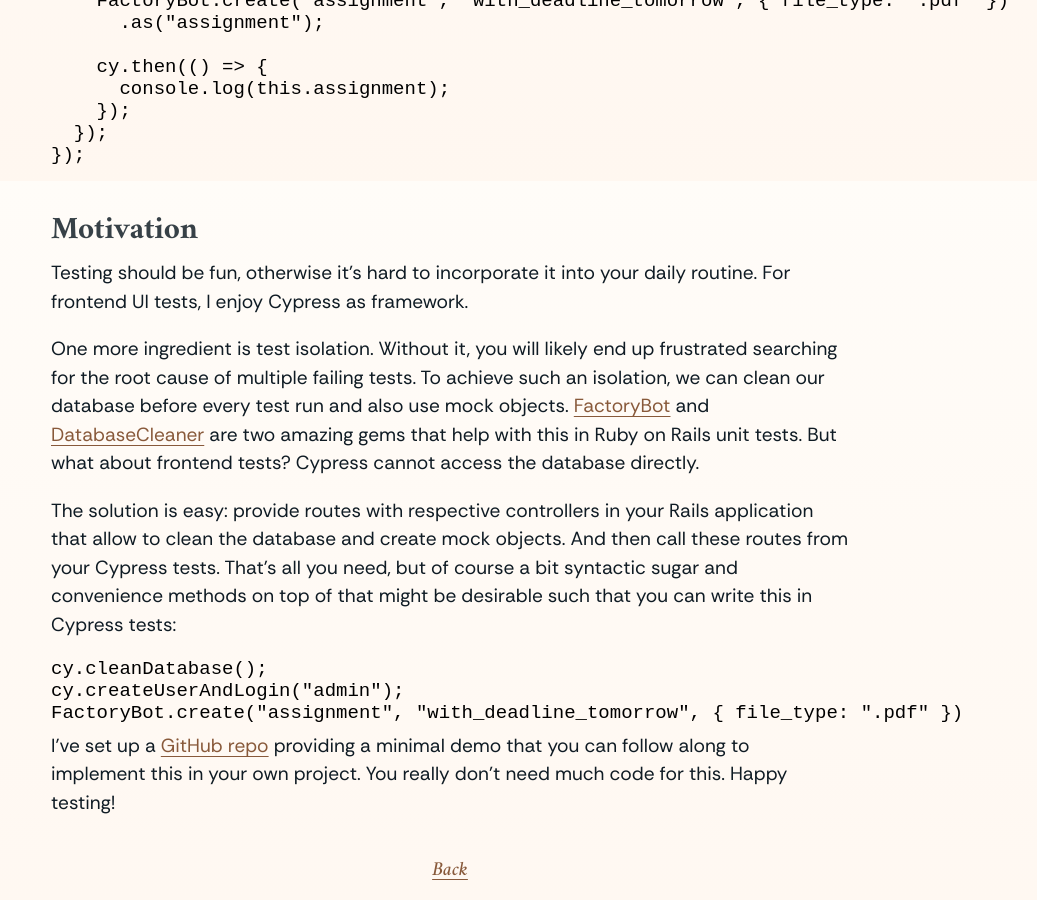
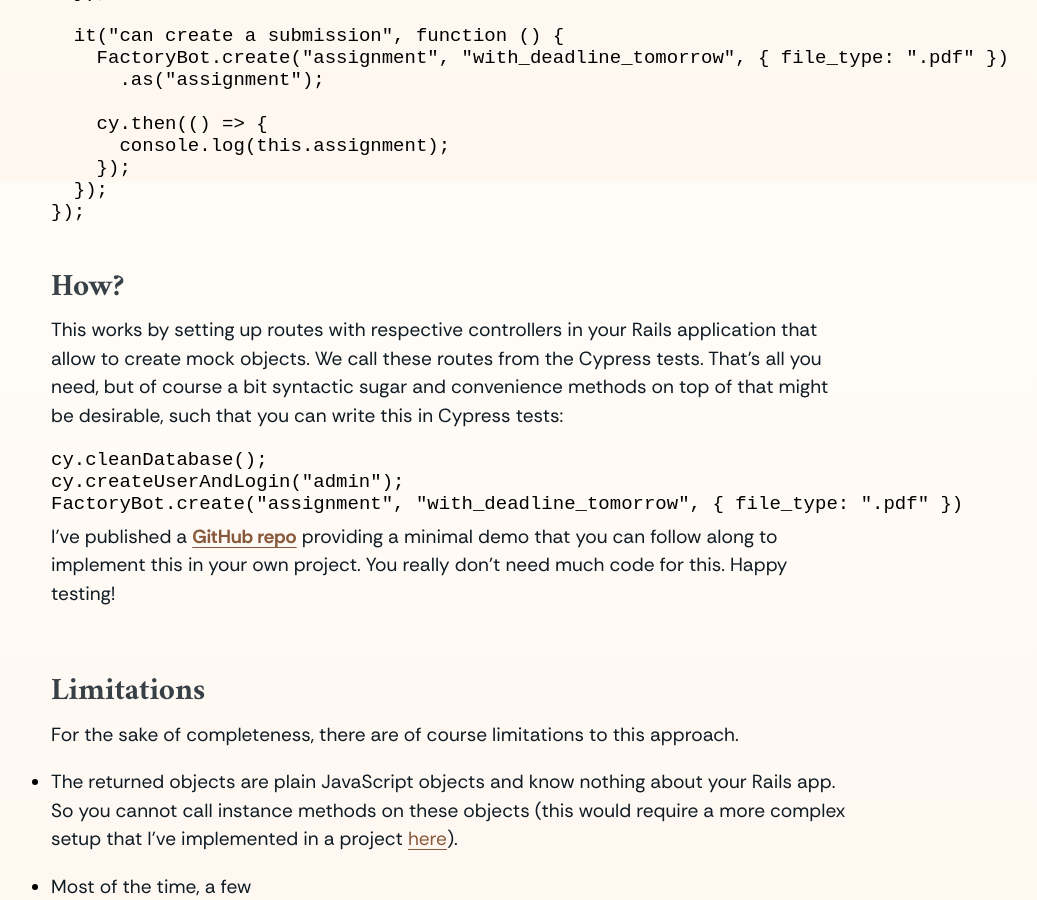
Before and after one commit to Splines/homepage, a Jekyll site: the page built from _posts/2024-06-26-rails-factorybot-cypress.md, in a window 1280 px wide and 900 px high, scrolled down 719 px. Shown: the whole window, without its empty margins (190-1227 px from the left). Built offline with Jekyll 4.4.1, drawn with Linux system fonts in a browser that asks for light colours; some of the changed text lies outside the part shown.

Commit message:
Pimp up first post

````diff
--- a/_posts/2024-06-26-rails-factorybot-cypress.md
+++ b/_posts/2024-06-26-rails-factorybot-cypress.md
@@ -3,15 +3,15 @@
 title: "Rails FactoryBot in Cypress"
 date: 2024-06-26
 code: true
-excerpt: Test excerpt
+excerpt: >
+  How to use <code>FactoryBot.create()</code> inside your Cypress frontend tests in order to set up some mock objects to interact with.
 ---
 
-Cypress tests don't come TODO
+[FactoryBot](https://thoughtbot.github.io/factory_bot/) is a great library to easily create test data by means of Ruby objects. This is very useful in unit tests. But what about your frontend Cypress tests? Well, you can use FactoryBot there as well (to some extent). Jump directly into the code [here][github].
 
 ## Preview
 
 Here’s how your Cypress test might look like in the end.
-See the [GitHub repo][github].
 
 ```js
 // +++FILENAME+++ spec/cypress/e2e/submissions_spec.cy.js
@@ -34,13 +34,9 @@
 });
 ```
 
-## Motivation
+## How?
 
-Testing should be fun, otherwise it’s hard to incorporate it into your daily routine. For frontend UI tests, I enjoy Cypress as framework.
-
-One more ingredient is test isolation. Without it, you will likely end up frustrated searching for the root cause of multiple failing tests. To achieve such an isolation, we can clean our database before every test run and also use mock objects. [FactoryBot](https://github.com/thoughtbot/factory_bot) and [DatabaseCleaner](https://github.com/DatabaseCleaner/database_cleaner) are two amazing gems that help with this in Ruby on Rails unit tests. But what about frontend tests? Cypress cannot access the database directly.
-
-The solution is easy: provide routes with respective controllers in your Rails application that allow to clean the database and create mock objects. And then call these routes from your Cypress tests. That’s all you need, but of course a bit syntactic sugar and convenience methods on top of that might be desirable such that you can write this in Cypress tests:
+This works by setting up routes with respective controllers in your Rails application that allow to create mock objects. We call these routes from the Cypress tests. That’s all you need, but of course a bit syntactic sugar and convenience methods on top of that might be desirable, such that you can write this in Cypress tests:
 
 ```js
 cy.cleanDatabase();
@@ -48,6 +44,15 @@
 FactoryBot.create("assignment", "with_deadline_tomorrow", { file_type: ".pdf" })
 ```
 
-I’ve set up a [GitHub repo][github] providing a minimal demo that you can follow along to implement this in your own project. You really don’t need much code for this. Happy testing!
+I’ve published a [**GitHub repo**][github] providing a minimal demo that you can follow along to implement this in your own project. You really don’t need much code for this. Happy testing!
+
+## Limitations
+
+For the sake of completeness, there are of course limitations to this approach.
+
+- The returned objects are plain JavaScript objects and know nothing about your Rails app. So you cannot call instance methods on these objects (this would require a more complex setup that I've implemented in a project [here](https://github.com/MaMpf-HD/mampf/blob/50d59e6077ea926fe6dad3fc1707d174ef3f61c8/app/controllers/cypress/factories_controller.rb#L21-L47)).
+
+- Most of the time, a few `FactoryBot.create()` statements are sufficient for a Cypress test. But in case you need very complex scenarios, it's probably easier to set up a scenario-based workflow. Create an `.rb` file, which uses any FactoryBot statements you like. Write a controller and add an endpoint that you call from Cypress. A parameter could indicate the name of the scenario, corresponding to a `.rb` file that you invoke from the controller. If you follow along my demo on [GitHub][github], you should be able to also implement such a workflow.
+
 
 [github]: https://github.com/Splines/cypress-rails-factory-bot
````
